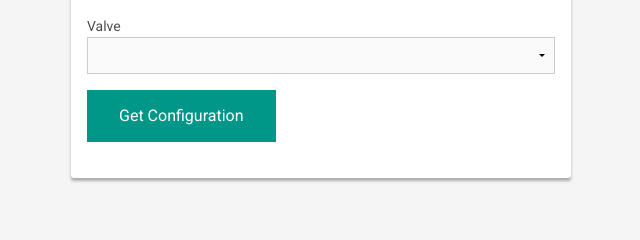
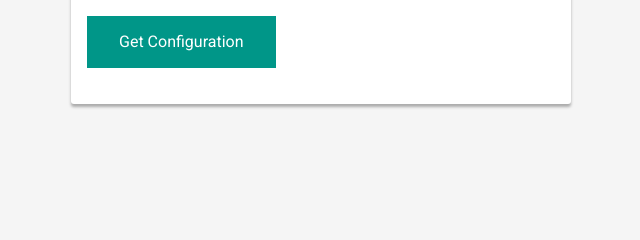
Before and after one commit to cita-moviles/project-sobek, a Python web app: template Water_Automation/FieldApp/templates/configuration.html in a window 1280 px wide. Shown: the part 311-551 px from the top of the page, without its empty margins (69-709 px from the left). Run offline with Jinja, Linux system fonts and the light colour scheme; the template is opened without the code that fills it, so the values that code supplies are empty; some libraries are stand-ins or nearby versions.

Commit message:
Removed Valves from configuration.

```diff
--- a/Water_Automation/FieldApp/templates/configuration.html
+++ b/Water_Automation/FieldApp/templates/configuration.html
@@ -21,9 +21,7 @@
         <label>Field</label>
         <select id="field" onchange="getAreas('area', 'field');"></select>
         <label>Area</label>
-        <select id="area" onchange="getValves('valve', 'area');"></select>
-        <label>Valve</label>
-        <select id="valve" onchange="hideOperations();"></select>
+        <select id="area" onchange="hideOperations();"></select>
 
         <button onclick="getConfigurations()">Get Configuration</button>
 
@@ -77,16 +75,19 @@
     var strConfig;
 
     $(function () {
-        getFields('field', 'area', 'valve');
+        getFields('field', 'area', '');
     });
 
     function getConfigurations() {
-        var area_id = $('#valve').val();
-        var url = "http://127.0.0.1:8000/Area_Configuration/" + area_id;
+        var area_id = $('#area').val();
+        var url = "http://riego.chi.itesm.mx/Area_Configuration/" + area_id;
         $.ajax({
             url: url,
             success: function(json){
                 $('#opModeSelect').css('display', 'block');
+                $('#opAutomatic').css('display', 'none');
+                $('#opManual').css('display', 'none');
+
                 console.log(json);
                 var area_configuration = json.area_configuration.substr(2);
                 var area_operation = json.area_configuration[0];
```
